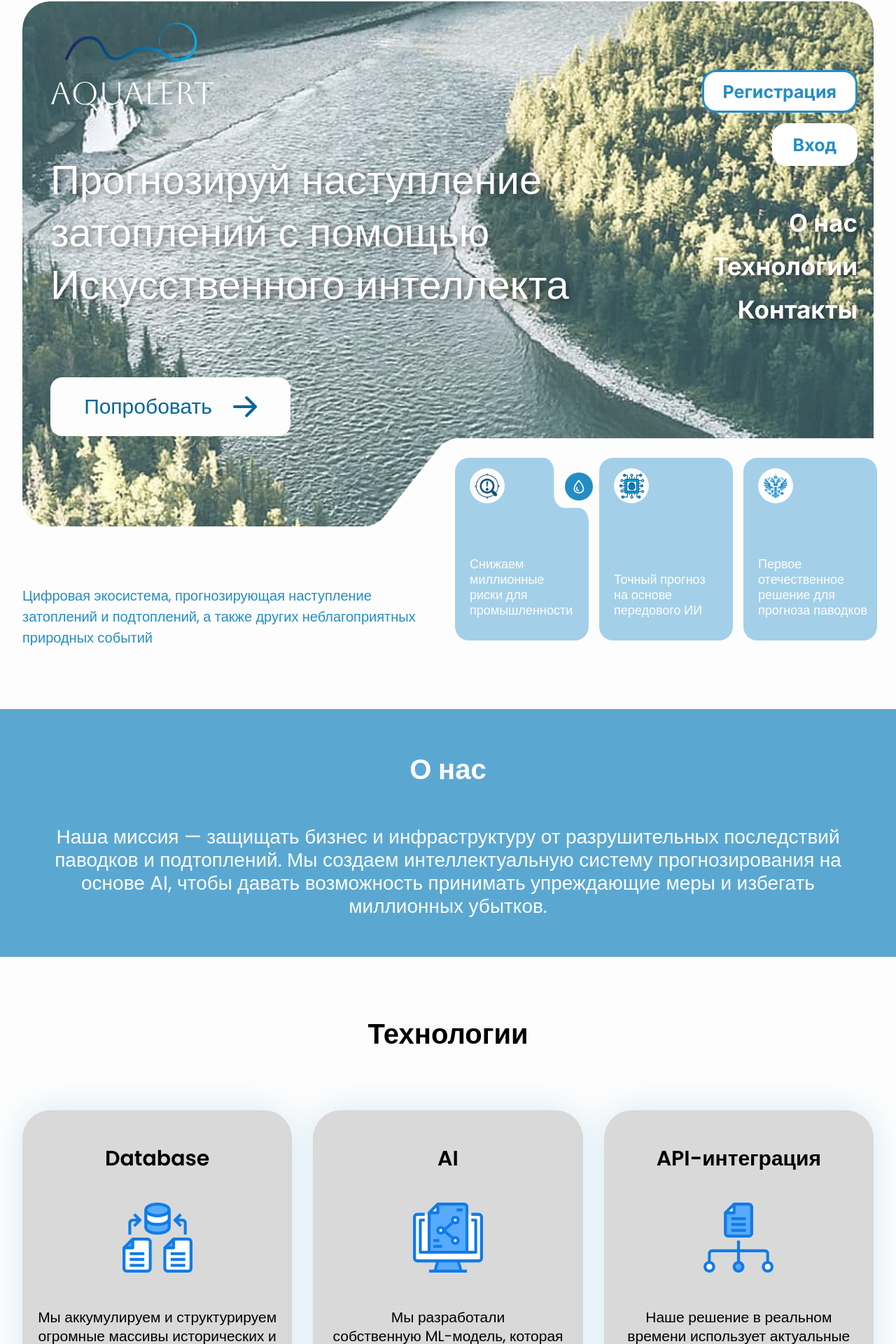
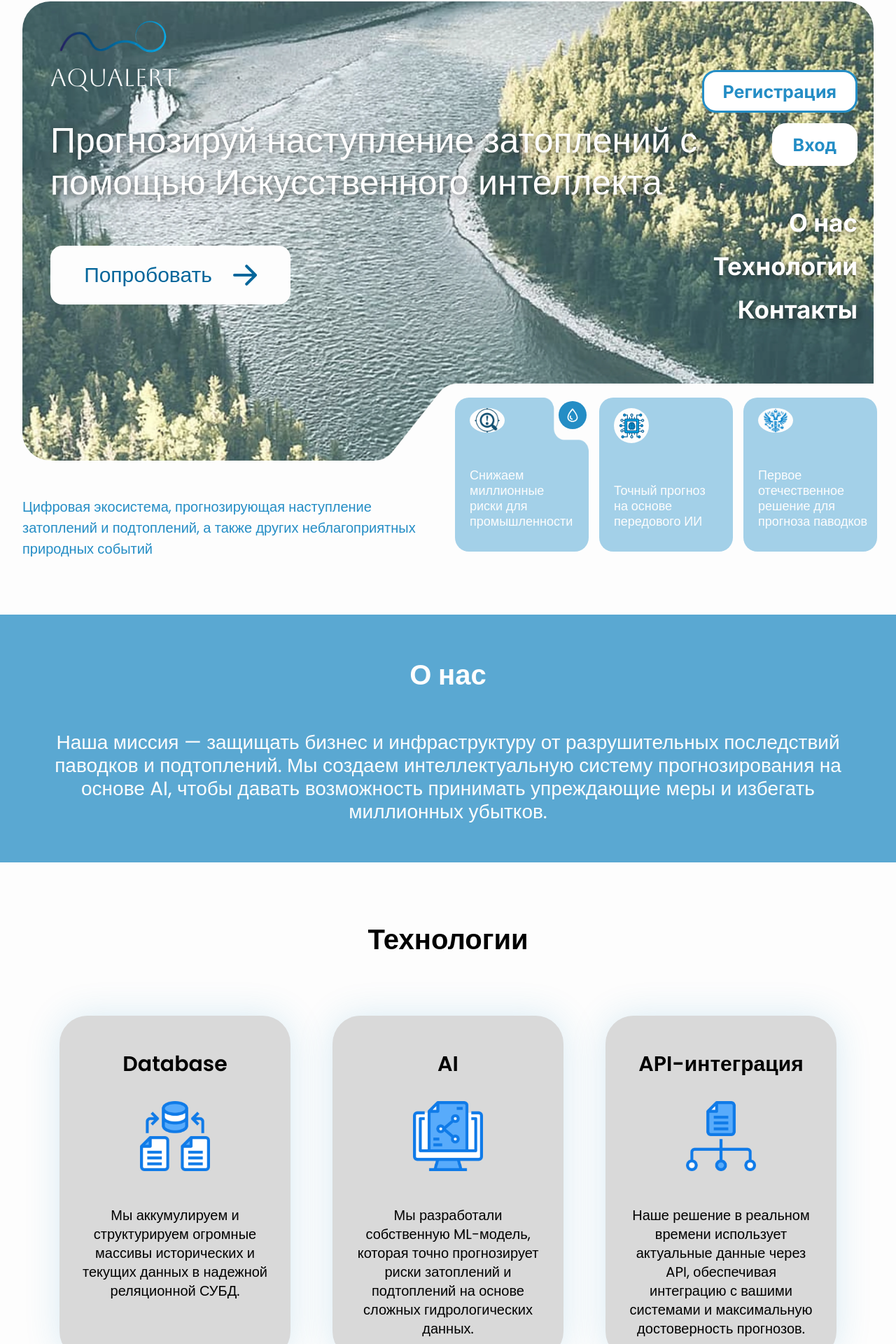
Before and after one commit to tyom-1996/aqualert, a Next.js app: page / in a window 1280 px wide. Shown: the part 23-1943 px from the top of the page at 70% size. Built offline with nearby package versions, Linux system fonts and the light colour scheme; a web font is replaced by a local one.

Commit message:
fix bugs

```diff
--- a/src/assets/css/main_styles.css
+++ b/src/assets/css/main_styles.css
@@ -935,3 +935,132 @@ text-shadow: 3px 3px 10px rgba(0, 0, 0, 0.5);
 
 
 }
+
+@media screen and (max-width: 1300px) and (min-width: 1200px) and (max-height: 900px) and (min-height: 800px) {
+    .top_info_item_wrapper_item_img {
+        max-width: 180px!important;
+        height: 70px!important;
+    }
+    .top_info_item_wrapper_item_link span {
+        font-size: 35px!important;
+    }
+    .top_info_item_wrapper_item_link {
+        margin-bottom: 40px !important;
+    }
+    .top_info_item_wrapper_item_title {
+        font-size: 50px !important;
+        line-height: 60px !important;
+        margin-bottom: 60px !important;
+
+    }
+    .top_img {
+        height: 656px !important;
+    }
+    .advantage_card {
+        height: 220px !important;
+    }
+    .advantage_card:first-child {
+        background-size: 100% 220px !important;
+    }
+    .advantage_icon_wrapper {
+        position: absolute;
+        top: 5px !important;
+        right: 3px !important;
+    }
+    .advantages_wrapper_item1 {
+        max-width: 812px;
+        width: 100%;
+        position: relative;
+        top: 24px!important;
+    }
+    .advantages_wrapper_item2 {
+        bottom: 52px !important;
+        left: 5px !important;
+    }
+}
+
+
+@media screen and (max-width: 1890px) and (min-width: 1700px) and (max-height: 950px) and (min-height: 800px) {
+    .top_info_item_wrapper_item_img {
+        max-width: 220px!important;
+        height: 80px!important;
+    }
+    .top_info_item_wrapper_item_link span {
+        font-size: 40px!important;
+    }
+    .top_info_item_wrapper_item_link {
+        margin-bottom: 40px !important;
+    }
+    .top_info_item_wrapper_item_title {
+        font-size: 60px !important;
+        line-height: 70px !important;
+        margin-bottom: 60px !important;
+
+    }
+    .top_img {
+        height: 716px !important;
+    }
+    .advantage_card {
+        height: 245px !important;
+    }
+    .advantage_card:first-child {
+        background-size: 100% 245px !important;
+    }
+    .advantage_icon_wrapper {
+        position: absolute;
+        top: 1px !important;
+        right: 1px !important;
+    }
+    .advantages_wrapper_item1 {
+        max-width: 800px!important;
+        width: 100%;
+        position: relative;
+        top: 51px!important;
+    }
+    .advantages_wrapper_item2 {
+        bottom: 29px !important;
+        left: 5px !important;
+    }
+    .advantages_wrapper_item_title {
+        font-size: 26px!important;
+    }
+
+    .advantage_icon {
+        width: 60px!important;
+        height: 60px!important;
+    }
+    .advantage_icon svg {
+        width: 40px!important;
+        height: 40px!important;
+    }
+    .advantage_card {
+        gap: 0!important;
+    }
+    .advantages_grid {
+        gap: 28px!important;
+    }
+
+}
+
+
+@media screen and (max-width: 1300px) and (min-width: 1100px) and (max-height: 900px) and (min-height: 800px) {
+    .technologies_wrapper {
+        max-width: unset !important;
+        width: 100% !important;
+        padding: 0 85px;
+    }
+    .technology_description {
+        font-size: 20px!important;
+    }
+    .technology_img {
+        width: 100px !important;
+        height: 100px!important;
+    }
+    .technologies_grid {
+        gap: 60px !important;
+    }
+    .technology_title {
+        font-size: 30px !important;
+        margin-bottom: 30px!important;
+    }
+}
```
